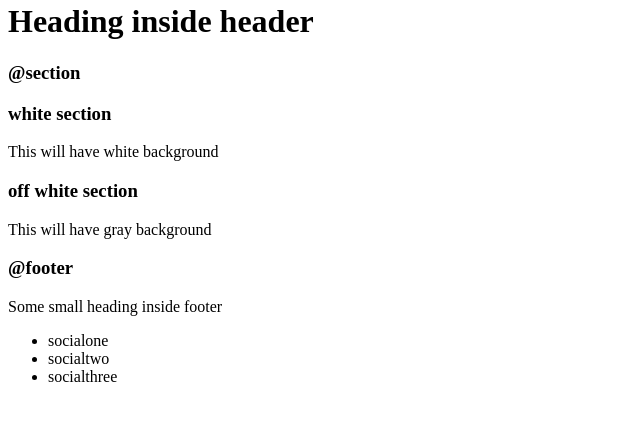
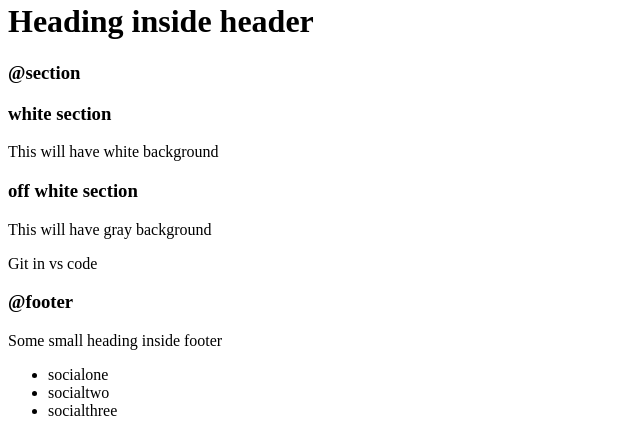
Before and after one commit to iAbhishekPundir/neogcamp-lessons, a plain HTML site: page index.html in a window 1280 px wide. Shown: the part 1278-1714 px from the top of the page, without its empty margins (0-640 px from the left). Before the commit the page ends 1680 px from the top, so only its background shows below. Drawn offline with Linux system fonts and the light colour scheme.

Commit message:
added features

```diff
--- a/index.html
+++ b/index.html
@@ -109,8 +109,8 @@
         <p>This will have gray background</p>
     </section>
 
+    <p>Git in vs code</p>
     <h3>@footer</h3>
-
     <footer>
         <div>Some small heading inside footer</div>
         <ul>
```
